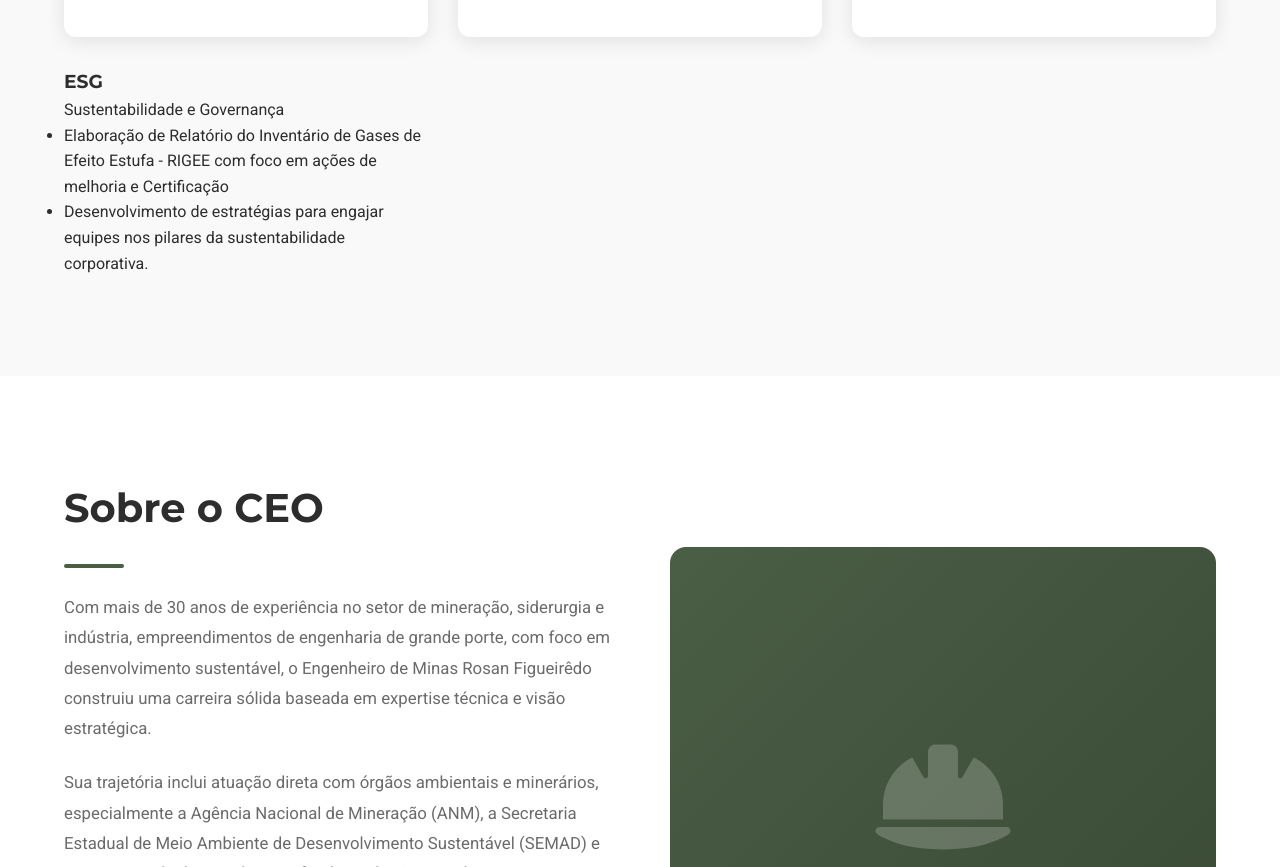
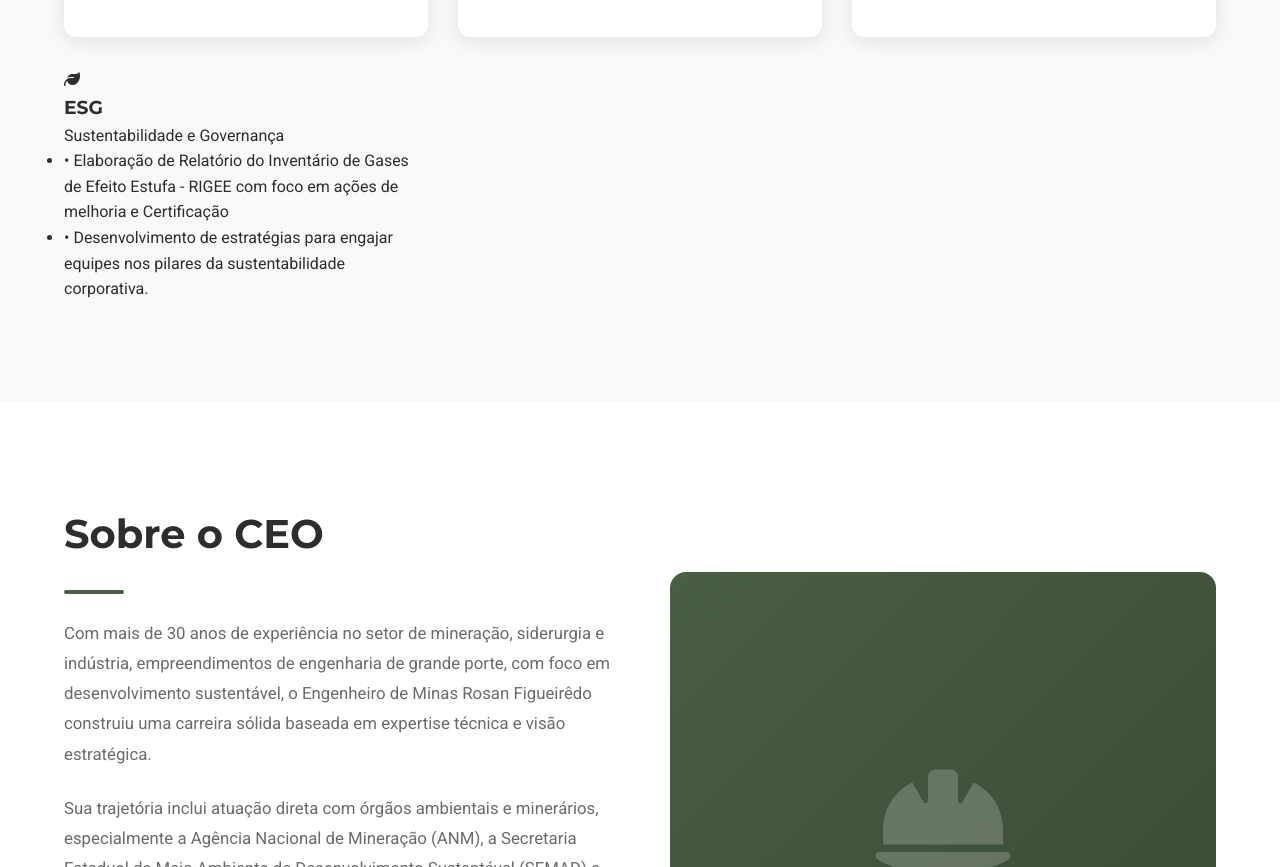
Before and after one commit to filipefigueiredoflorestal-maker/f7-engenharia, a plain HTML site: page index.html in a window 1280 px wide. Shown: the part 1662-2529 px from the top of the page. Drawn offline with Linux system fonts and the light colour scheme.

```diff
--- a/index.html
+++ b/index.html
@@ -755,18 +755,23 @@
                 </ul>
             </div>
             <!-- Caixa 4: ESG -->
-          <div class="flex flex-col bg-gray-800/50 p-8 rounded-2xl ring-1 ring-white/10">
-          <h3 class="text-lg font-semibold leading-8 text-emerald-400">ESG</h3>
-          <p class="mt-4 text-sm leading-6 text-gray-300">Sustentabilidade e Governança</p>
-          <ul role="list" class="mt-6 space-y-4">
-            <li class="text-sm leading-6 text-gray-300">
-              Elaboração de Relatório do Inventário de Gases de Efeito Estufa - RIGEE com foco em ações de melhoria e Certificação
-            </li>
-            <li class="text-sm leading-6 text-gray-300">
-              Desenvolvimento de estratégias para engajar equipes nos pilares da sustentabilidade corporativa.
-            </li>
-          </ul>
+          <div class="bg-white p-8 rounded-2xl shadow-sm border border-gray-100 flex flex-col">
+        <div class="h-12 w-12 bg-emerald-100 rounded-lg flex items-center justify-center mb-6">
+          <i class="fas fa-leaf text-emerald-600 text-xl"></i>
         </div>
+        <h3 class="text-xl font-bold text-gray-900 mb-4">ESG</h3>
+        <p class="text-gray-600 text-sm mb-6">Sustentabilidade e Governança</p>
+        <ul class="space-y-3 text-sm text-gray-600">
+          <li class="flex items-start gap-3">
+            <span class="text-emerald-500">•</span>
+            <span>Elaboração de Relatório do Inventário de Gases de Efeito Estufa - RIGEE com foco em ações de melhoria e Certificação</span>
+          </li>
+          <li class="flex items-start gap-3">
+            <span class="text-emerald-500">•</span>
+            <span>Desenvolvimento de estratégias para engajar equipes nos pilares da sustentabilidade corporativa.</span>
+          </li>
+        </ul>
+      </div>
       </div> </div>
   </section>
     <!-- About Section -->
```
